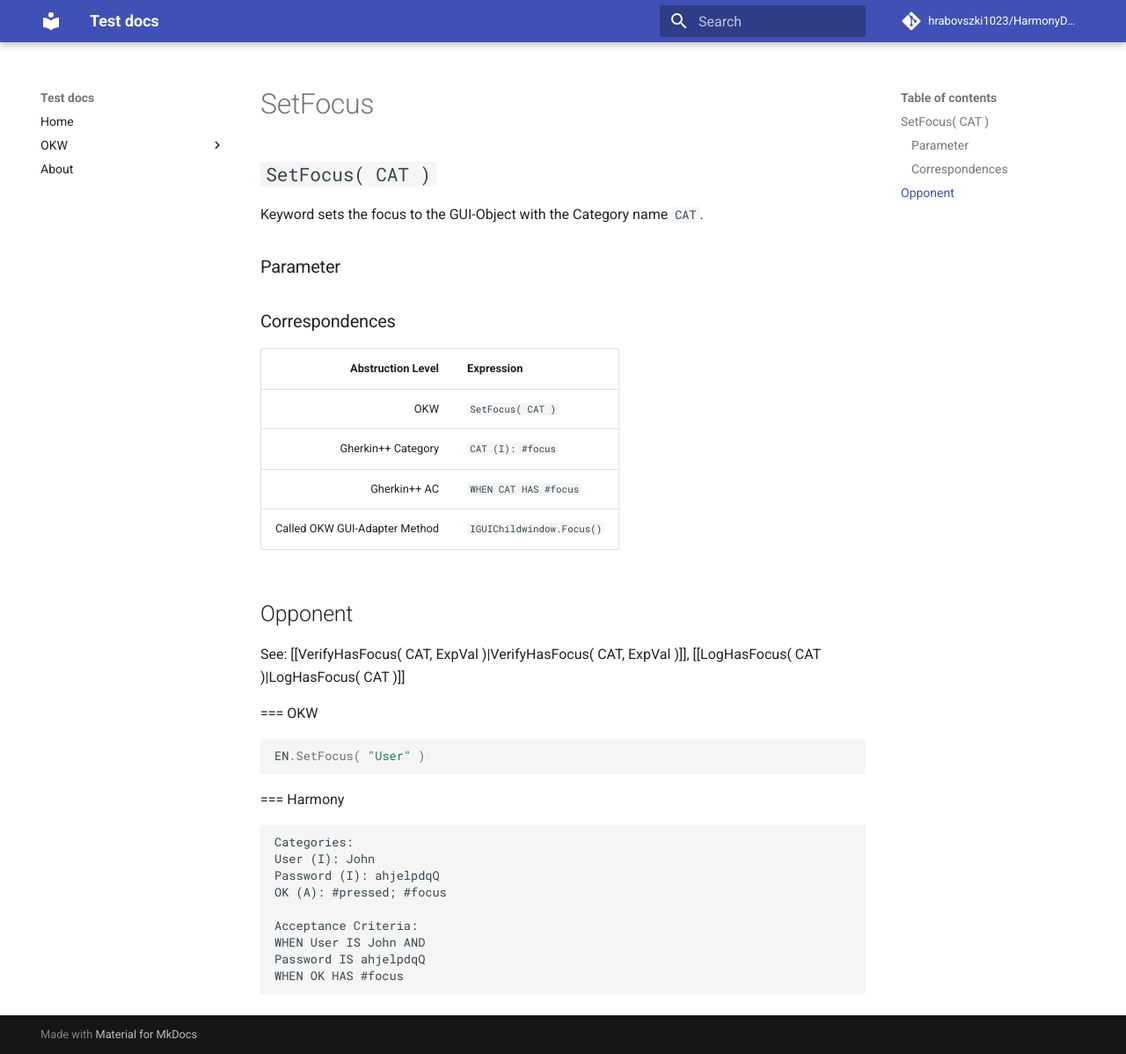
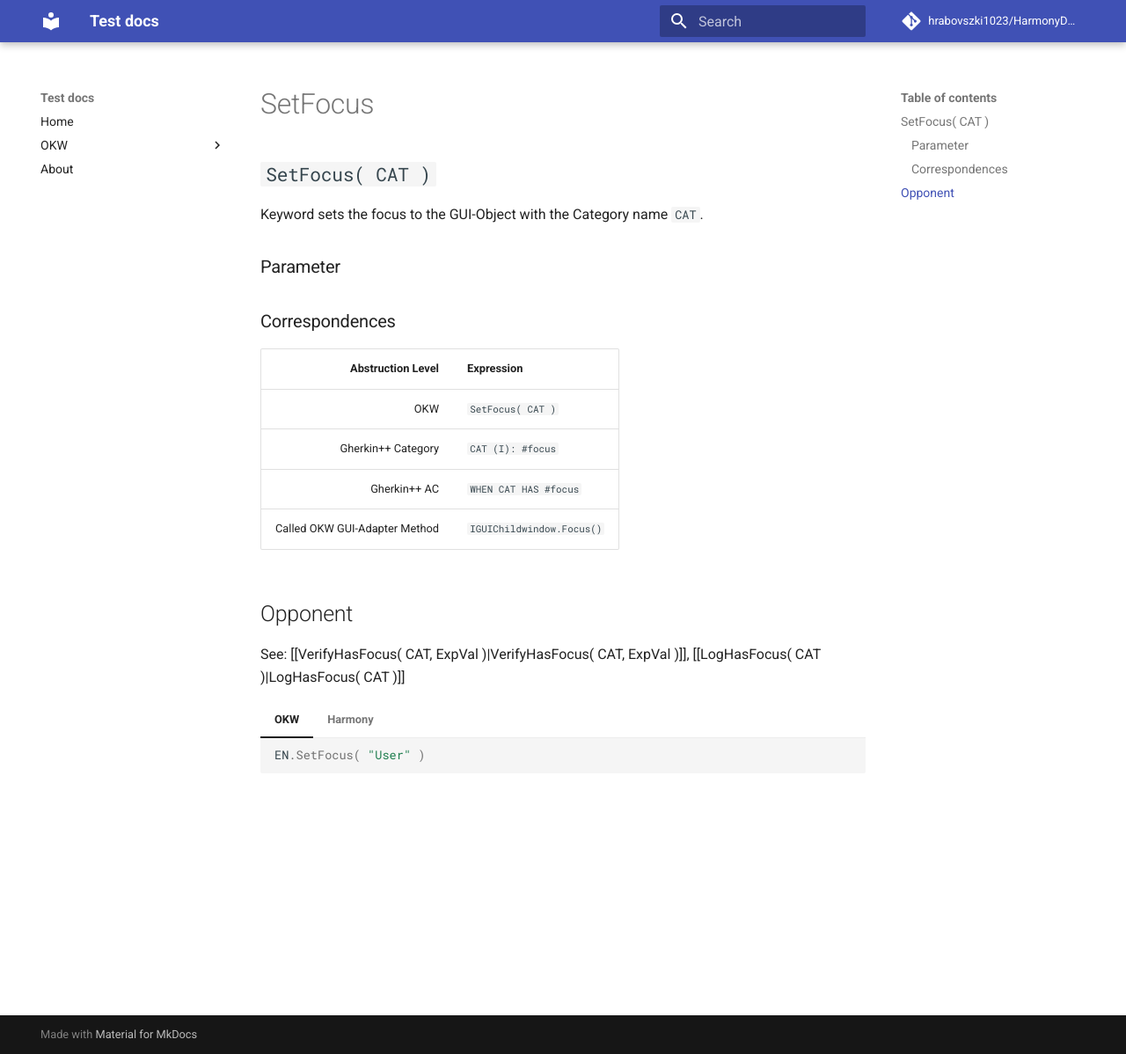
Before and after one commit to Hrabovszki1023/HarmonyDocs, an MkDocs documentation site: the page built from docs/keywords/SetFocus.md, in a window 1280 px wide and 1198 px high. Shown: the whole window at 88% size. Built offline with MkDocs 1.6.1 and Material for MkDocs 9.7.7, drawn with Linux system fonts in a browser that asks for light colours; comment, search, counter and statistics services are not loaded.

Commit message:
next try

````diff
--- a/docs/keywords/SetFocus.md
+++ b/docs/keywords/SetFocus.md
@@ -18,12 +18,12 @@ Keyword sets the focus to the GUI-Object with the Category name `CAT`.
 See: [[VerifyHasFocus( CAT, ExpVal )|VerifyHasFocus( CAT, ExpVal )]], [[LogHasFocus( CAT )|LogHasFocus( CAT )]]
 
 
-=== OKW
+=== "OKW"
     ```java
     EN.SetFocus( "User" )
     ```
 
-=== Harmony
+=== "Harmony"
     ```
     Categories:
     User (I): John
````
